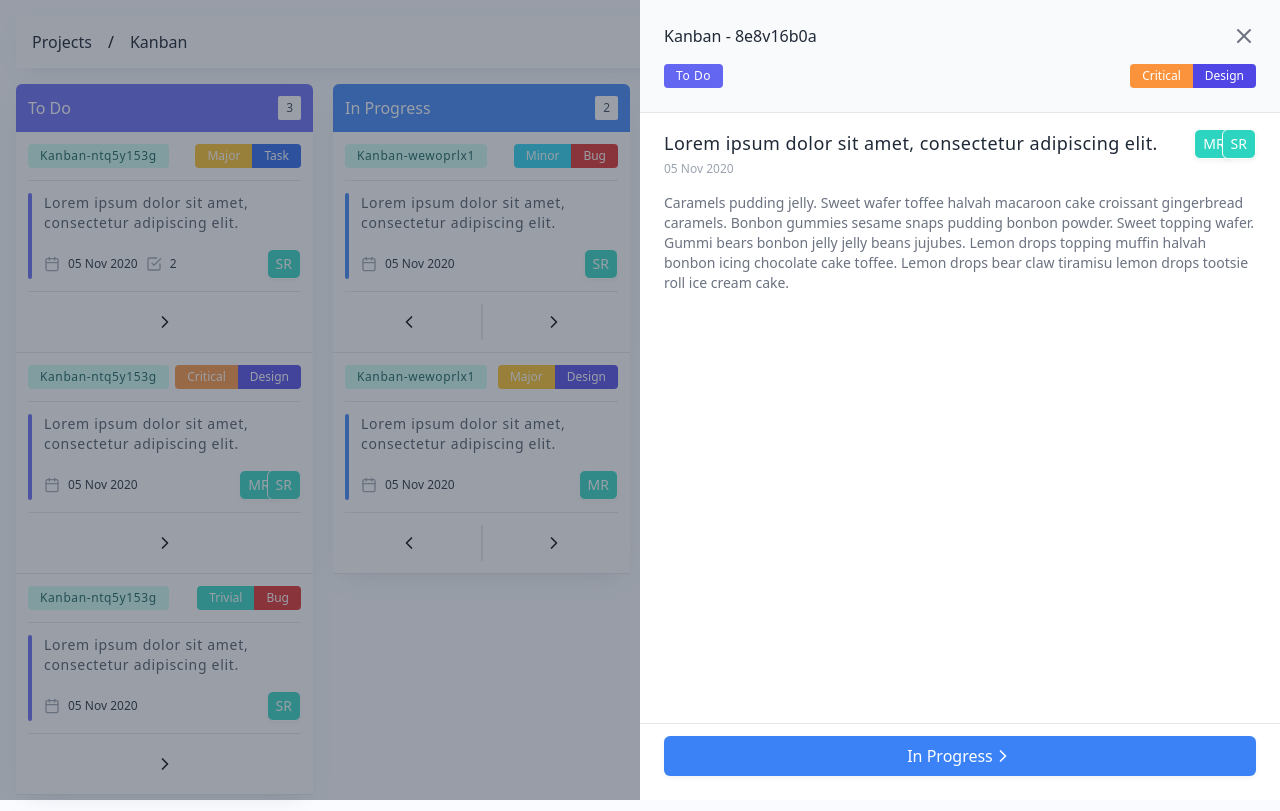
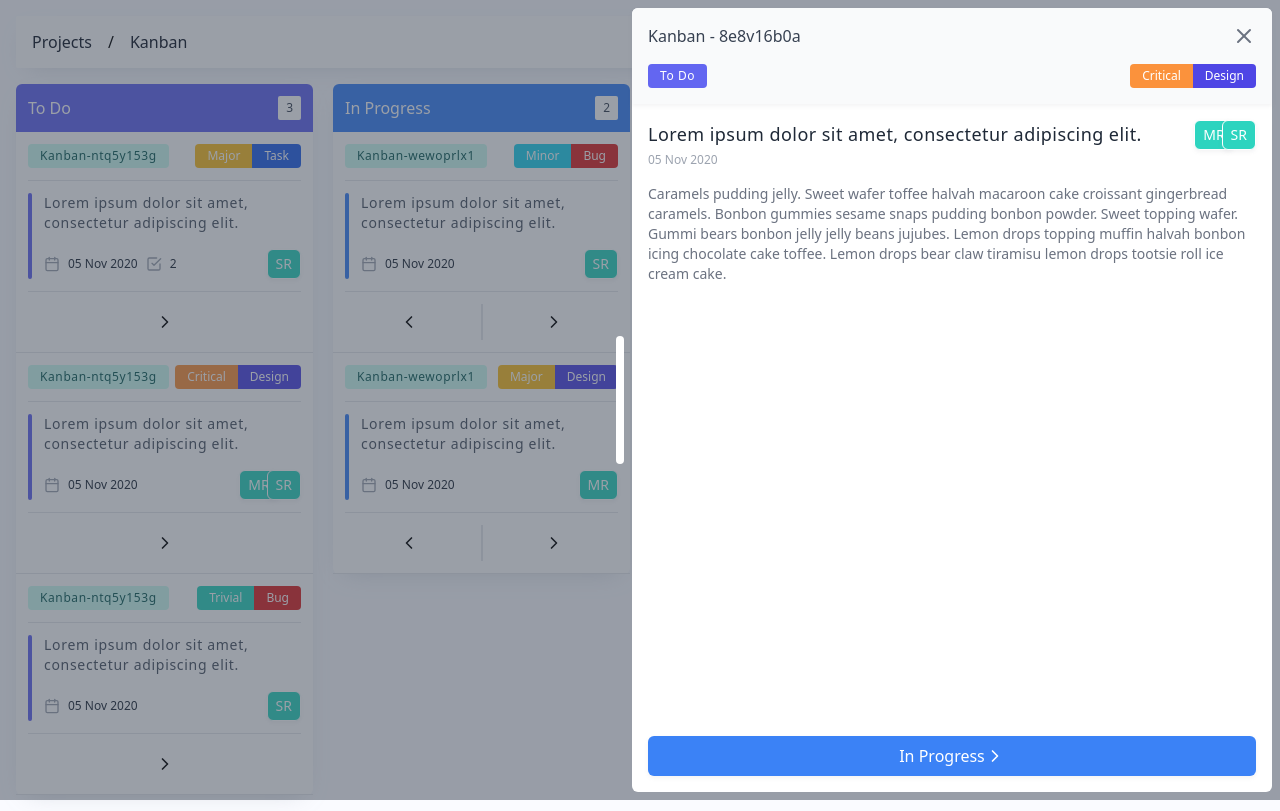
Before and after one commit to stephanrusu/learn-vue-ts, a Vue app: page /kanban/view/8e8v16b0a in a window 1280 px wide. Built offline with nearby package versions, Linux system fonts and the light colour scheme.

Commit message:
Attempt to work with transtions

```diff
--- a/src/components/KanbanPage.vue
+++ b/src/components/KanbanPage.vue
@@ -1,9 +1,9 @@
 <template>
   <div>
     <kanban-boards />
-    <div v-if="showModal">
+    <transition name="fade" mode="out-in" :duration="300" appear>
       <router-view />
-    </div>
+    </transition>
   </div>
 </template>
 
@@ -18,13 +18,5 @@ export default {
       showModal: false,
     };
   },
-  watch: {
-    $route: {
-      immediate: true,
-      handler: function (newVal) {
-        this.showModal = newVal.meta && newVal.meta.showModal;
-      },
-    },
-  },
 };
 </script>
--- a/src/components/kanban/KanbanHeader.vue
+++ b/src/components/kanban/KanbanHeader.vue
@@ -10,10 +10,10 @@
           <h1 class="text-md font-medium leading-tight text-gray-900">{{ projectTitle }}</h1>
         </router-link>
       </div>
-      <div v-if="hideActions" class="space-x-4 flex items-center">
+      <div class="space-x-4 flex items-center">
         <button
           type="button"
-          class="text-white flex items-center justify-between px-4 py-2 rounded-md text-sm font-medium tracking-wide shadow-small bg-indigo-500 hover:bg-indigo-600 ease-in transition-colors mr-4"
+          class="text-white flex items-center justify-between pl-3 pr-4 py-2 rounded-md text-sm font-medium tracking-wide shadow-small bg-indigo-500 hover:bg-indigo-600 ease-in transition-colors mr-4"
         >
           <svg
             xmlns="http://www.w3.org/2000/svg"
--- a/src/components/kanban/KanbanTaskOverlay.vue
+++ b/src/components/kanban/KanbanTaskOverlay.vue
@@ -1,10 +1,23 @@
 <template>
   <div class="fixed inset-0 overflow-hidden">
-    <div class="fixed inset-0 transition-opacity" aria-hidden="true">
+    <!-- <transition
+      appear
+      enter-active-class="transition-opacity ease-in-out duration-500"
+      enter-from-class="opacity-0"
+      enter-to-class="opacity-100"
+      leave-active-class="transition-opacity ease-in-out duration-500"
+      leave-from-class="opacity-100"
+      leave-to-class="opacity-0"
+    > -->
+    <div class="fixed inset-0" aria-hidden="true">
       <div class="absolute inset-0 bg-gray-700 opacity-50"></div>
     </div>
+    <!-- </transition> -->
     <section class="absolute inset-y-0 right-0 w-full flex justify-end" aria-labelledby="slide-over-heading">
-      <div class="relative w-screen max-w-1/2">
+      <div class="flex items-center">
+        <div class="bg-white rounded-md w-2 h-32"></div>
+      </div>
+      <div class="relative w-screen max-w-1/2 m-2">
         <slot></slot>
       </div>
     </section>
--- a/src/components/kanban/task/KanbanTaskDisplay.vue
+++ b/src/components/kanban/task/KanbanTaskDisplay.vue
@@ -1,11 +1,11 @@
 <template>
   <kanban-task-overlay>
-    <div class="h-full flex flex-col bg-white">
+    <div class="h-full flex flex-col bg-white rounded-md">
       <!-- Replace with your content -->
       <main class="flex flex-col">
-        <div class="p-6 border-b bg-gray-50">
+        <div class="p-4 bg-gray-50 rounded-tl-md rounded-tr-md shadow-small">
           <div class="flex justify-between items-center pb-4">
-            <div class="text-md font-medium text-gray-800">{{ projectTitle }} - {{ task.uid }}</div>
+            <div class="text-md font-medium text-gray-700">{{ projectTitle }} - {{ task.uid }}</div>
             <router-link :to="{ name: 'kanban' }" class="rounded-md text-gray-300 hover:text-white focus:outline-none">
               <span class="sr-only">Close panel</span>
               <svg
@@ -45,7 +45,7 @@
             </div>
           </div>
         </div>
-        <div class="flex flex-col py-4 px-6">
+        <div class="flex flex-col py-4 px-4">
           <div class="flex items-start justify-between">
             <div>
               <div class="mb-1 text-lg text-gray-800 font-medium tracking-wide">
@@ -72,7 +72,7 @@
           </div>
         </div>
       </main>
-      <div class="flex flex-row pb-6 px-6 mt-auto border-t pt-3">
+      <div class="flex flex-row pb-4 px-4 mt-auto pt-3">
         <button
           v-if="!isFirstBoard"
           type="button"
--- a/src/views/Auth.vue
+++ b/src/views/Auth.vue
@@ -2,6 +2,7 @@
   <div class="font-sans h-screen flex items-center justify-center">
     <div class="w-1/2 flex bg-white shadow-card min-h-login">
       <div class="flex-1 max-w-1/3 bg-indigo-400 rounded-tl-md rounded-bl-md flex items-center justify-center">
+        <router-link :to="{ name: 'home' }">
           <svg
             xmlns="http://www.w3.org/2000/svg"
             width="24"
@@ -20,6 +21,7 @@
             <path d="M16 20V4" />
             <path d="M8 20V4" />
           </svg>
+        </router-link>
       </div>
       <div class="flex-1 max-w-2/3 rounded-tr-md rounded-br-md">
         <transition name="fade" mode="out-in" :duration="300" appear>
```
Lines whose indentation alone changed are shown as unchanged.
